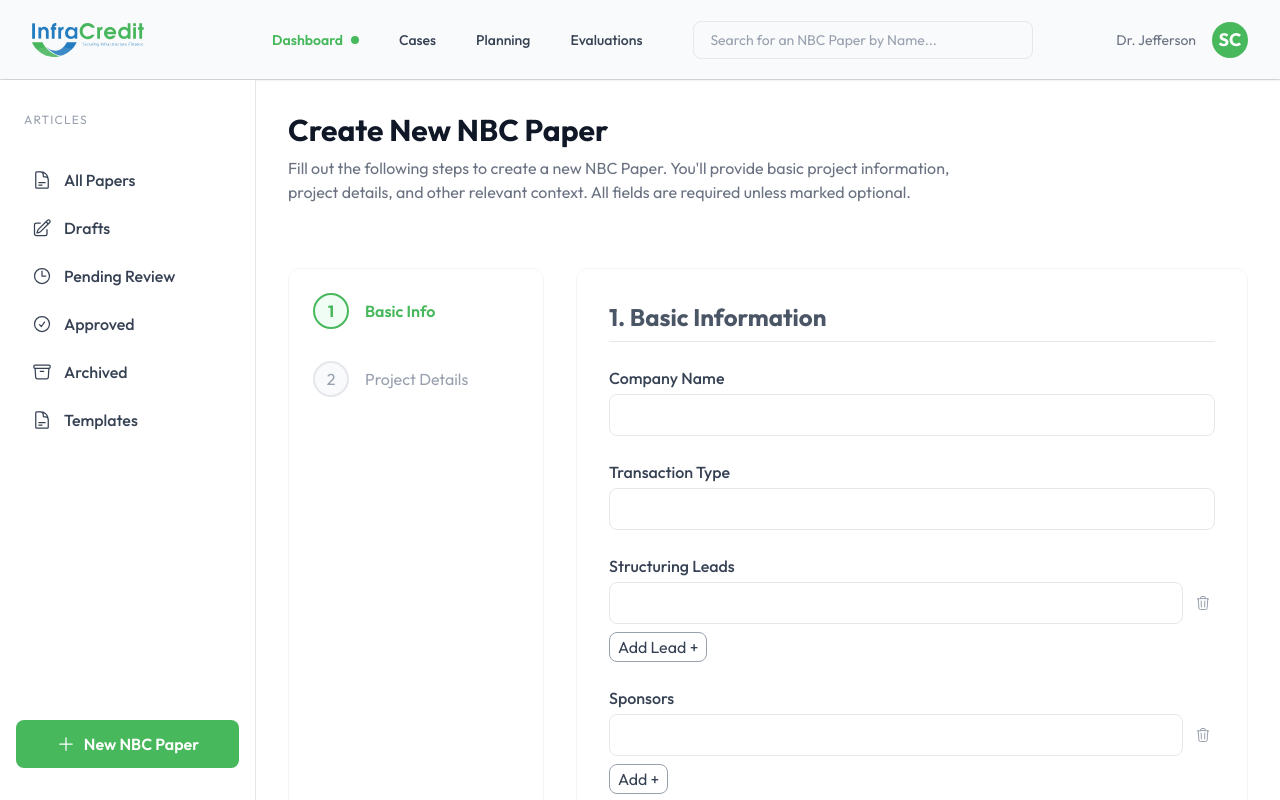
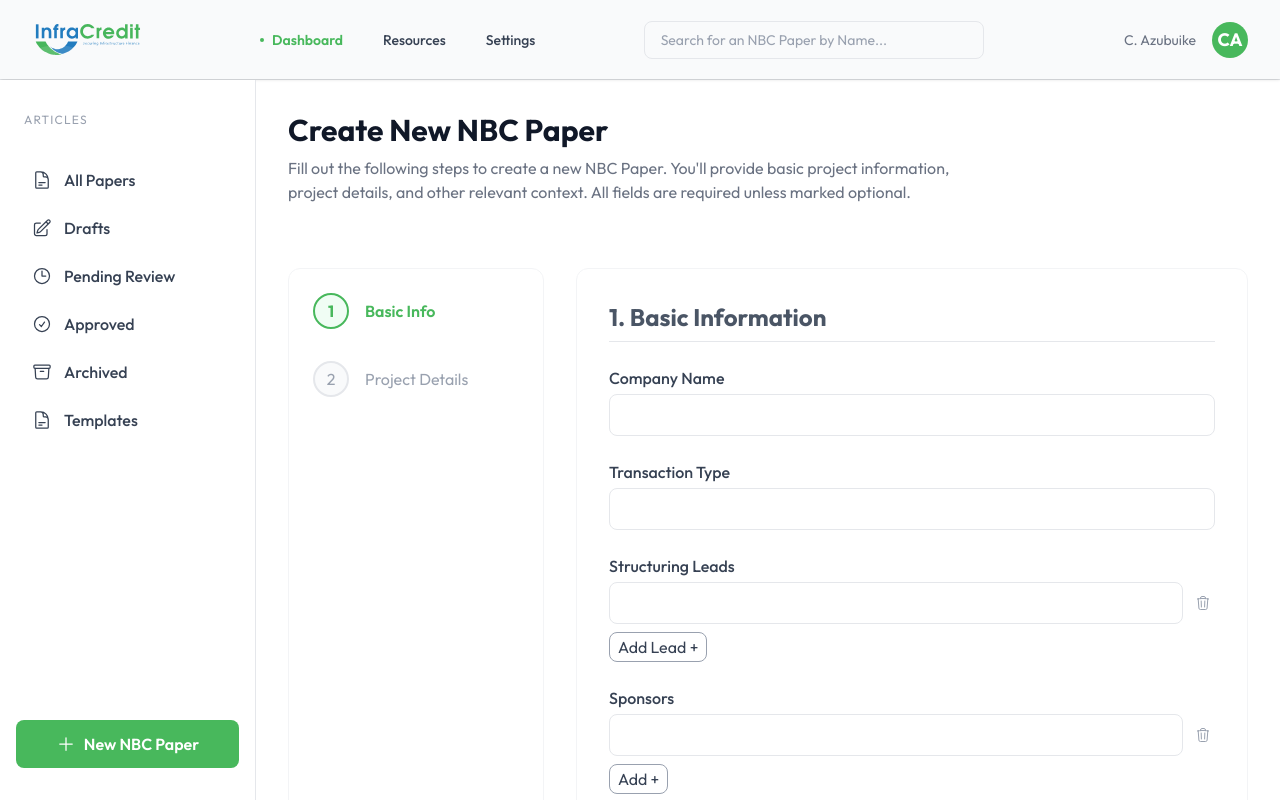
Before and after one commit to nolimit-buzz/nbc-rag-frontend, a Next.js app: page /documents/new in a window 1280 px wide. Built offline with nearby package versions, Linux system fonts and the light colour scheme.

Commit message:
fix theme

```diff
--- a/src/app/documents/[document_id]/page.tsx
+++ b/src/app/documents/[document_id]/page.tsx
@@ -6,7 +6,7 @@ import { PencilSquareIcon, CheckIcon, PlusIcon, ArrowDownTrayIcon, PaperAirplane
 import { motion, AnimatePresence } from "framer-motion";
 import { usePDF } from 'react-to-pdf';
 import Link from "next/dist/client/link";
-import Image from "next/image";
+import Navbar from '@/components/Navbar';
 interface Section {
   id: string;
   title: string;
@@ -24,7 +24,6 @@ export default function DocumentEditorPage() {
   const [editingSection, setEditingSection] = useState<string | null>(null);
   const [activeSection, setActiveSection] = useState<string>('section-0');
   const [editContent, setEditContent] = useState<string>("");
-  const [activeMenu, setActiveMenu] = useState("Dashboard");
   const [editingTitle, setEditingTitle] = useState(false);
   const [titleInput, setTitleInput] = useState("NBC Paper");
   const [companyName, setCompanyName] = useState("");
@@ -418,51 +417,7 @@ export default function DocumentEditorPage() {
   return (
     <div className="h-screen overflow-y-hidden bg-[#ffffff]">
       {/* Navbar */}
-      <nav className="top-0 left-0 right-0 z-30 h-20 bg-gray-50 shadow-sm flex items-center px-8">
-        <Link href="/">
-          <div className="flex items-center gap-2 mr-32">
-            <Image src="/logo.svg" alt="DigiCred Logo" width={120} height={100} className="w-28 h-auto" />
-          </div>
-        </Link>
-        <div className="flex gap-10 text-gray-700 font-medium text-sm relative">
-          {[
-            "Dashboard",
-            "Cases",
-            "Planning",
-            "Evaluations"
-          ].map((item) => (
-            <motion.div
-              key={item}
-              className="relative flex items-center cursor-pointer"
-              onClick={() => setActiveMenu(item)}
-              whileHover={{ scale: 1.08, color: '#48B85C' }}
-              transition={{ type: 'spring', stiffness: 400, damping: 20 }}
-            >
-              {activeMenu === item && (
-                <span className="absolute -left-3 w-1 h-1 rounded-full bg-[#48B85C]" />
-              )}
-              <a
-                href={item === "Dashboard" ? "/" : item.toLowerCase()}
-                className={`transition ${activeMenu === item ? "text-[#48B85C] font-semibold" : ""
-                }`}
-              >
-                {item}
-              </a>
-            </motion.div>
-          ))}
-        </div>
-        <div className="flex-1 flex justify-center">
-          <input
-            type="text"
-            placeholder="Search for an NBC Paper by Name..."
-            className="w-[340px] rounded-lg border border-gray-200 bg-gray-50 px-4 py-2 text-sm text-gray-800 placeholder-gray-400 focus:outline-none focus:border-[#48B85C]"
-          />
-        </div>
-        <div className="flex items-center gap-4 ml-8">
-          <span className="text-gray-500 text-sm">Dr. Jefferson</span>
-          <div className="w-9 h-9 rounded-full bg-[#48B85C] flex items-center justify-center text-lg font-extrabold text-white">SC</div>
-        </div>
-      </nav>
+    <Navbar />
       <div className="h-px bg-gray-200 w-full" />
 
       {/* Loading State */}
--- a/src/app/documents/new/page.tsx
+++ b/src/app/documents/new/page.tsx
@@ -3,8 +3,7 @@ import { useState } from "react";
 import { useRouter } from "next/navigation";
 import { PlusIcon, DocumentTextIcon, ArchiveBoxIcon, CheckCircleIcon, ClockIcon, PencilSquareIcon, TrashIcon } from '@heroicons/react/24/outline';
 import { motion } from 'framer-motion';
-import Link from "next/link";
-import Image from "next/image";
+import Navbar from '@/components/Navbar';
 interface FormData {
   companyName: string;
   dealName: string;
@@ -195,39 +194,7 @@ export default function NewNBCPaper() {
   return (
     <div className="h-screen overflow-y-hidden bg-[#fff] flex flex-col">
       {/* Navbar */}
-      <nav className="top-0 left-0 right-0 z-30 h-20 bg-gray-50 shadow-sm flex items-center px-8">
-        <Link href="/">
-          <div className="flex items-center gap-2 mr-32">
-            <Image src="/logo.svg" alt="DigiCred Logo" width={120} height={100} className="w-28 h-auto" />
-          </div>
-        </Link>
-        <div className="flex gap-10 text-gray-700 font-medium text-sm relative">
-          {["Dashboard", "Cases", "Planning", "Evaluations"].map((item) => (
-            <div key={item} className="relative flex flex-row items-center cursor-pointer">
-              <a
-                href={item === "Dashboard" ? "/" : item.toLowerCase()}
-                className={`transition ${item === 'Dashboard' ? 'text-[#48B85C] font-semibold' : ''}`}
-              >
-                {item}
-              </a>
-              {item === 'Dashboard' && (
-                <span className="ml-2 w-2 h-2 rounded-full bg-[#48B85C] inline-block align-middle" />
-              )}
-            </div>
-          ))}
-        </div>
-        <div className="flex-1 flex justify-center">
-          <input
-            type="text"
-            placeholder="Search for an NBC Paper by Name..."
-            className="w-[340px] rounded-lg border border-gray-200 bg-gray-50 px-4 py-2 text-sm text-gray-800 placeholder-gray-400 focus:outline-none focus:border-[#48B85C]"
-          />
-        </div>
-        <div className="flex items-center gap-4 ml-8">
-          <span className="text-gray-500 text-sm">Dr. Jefferson</span>
-          <div className="w-9 h-9 rounded-full bg-[#48B85C] flex items-center justify-center text-lg font-extrabold text-white">SC</div>
-        </div>
-      </nav>
+      <Navbar />
       <div className="h-px bg-gray-200 w-full" />
       <div className="flex flex-row min-h-[calc(100vh-5rem)]">
         {/* Sidebar (below navbar) */}
--- a/src/app/page.tsx
+++ b/src/app/page.tsx
@@ -1,10 +1,9 @@
 'use client';
 import { PlusIcon, DocumentTextIcon, ArchiveBoxIcon, CheckCircleIcon, ClockIcon, PencilSquareIcon } from '@heroicons/react/24/outline';
-import { motion } from 'framer-motion';
 import { useState, useEffect } from 'react';
 import { useRouter } from 'next/navigation';
 import Link from 'next/link';
-import Image from 'next/image';
+import Navbar from '@/components/Navbar';
 interface NBCPaper {
   _id: string;
   title: string;
@@ -28,7 +27,6 @@ const sidebarGroups = [
 ];
 
 export default function DashboardPage() {
-  const [activeMenu, setActiveMenu] = useState("Dashboard");
   const [nbcPapers, setNbcPapers] = useState<NBCPaper[]>([]);
   const [loading, setLoading] = useState(true);
   const [error, setError] = useState<string | null>(null);
@@ -62,90 +60,17 @@ export default function DashboardPage() {
     fetchNbcPapers();
   }, []);
 
-  // Calculate statistics from real data
-  const stats = [
-    {
-      name: 'Total NBC Papers',
-      value: nbcPapers.length,
-      icon: DocumentTextIcon,
-      color: 'bg-[#48B85C] text-white'
-    },
-    {
-      name: 'Drafts',
-      value: nbcPapers.filter(paper => paper.status === 'draft').length,
-      icon: PencilSquareIcon,
-      color: 'bg-[#1454D5] text-white'
-    },
-    {
-      name: 'Pending',
-      value: nbcPapers.filter(paper => paper.status === 'review' || paper.status === 'pending').length,
-      icon: ClockIcon,
-      color: 'bg-[#F3873F] text-white'
-    },
-    {
-      name: 'Approved',
-      value: nbcPapers.filter(paper => paper.status === 'published' || paper.status === 'approved').length,
-      icon: CheckCircleIcon,
-      color: 'bg-[#4E419F] text-white'
-    },
-  ];
 
-  console.log(activeMenu);
   return (
     <div className="min-h-screen overflow-y-hidden bg-[#ffffff] flex flex-col">
       {/* Navbar from documents page */}
-      <nav className="top-0 left-0 right-0 z-30 h-20 bg-gray-50 shadow-sm flex items-center px-8">
-        <Link href="/">
-          <div className="flex items-center gap-2 mr-32">
-            <Image src="/logo.svg" alt="DigiCred Logo" width={120} height={100} className="w-28 h-auto" />
-          </div>
-        </Link>
-        <div className="flex gap-10 text-gray-700 font-medium text-sm relative">
-          {[
-            "Dashboard",
-            "Cases",
-            "Planning",
-            "Evaluations"
-          ].map((item) => (
-            <motion.div
-              key={item}
-              className="relative flex items-center cursor-pointer"
-              onClick={() => setActiveMenu(item)}
-              whileHover={{ scale: 1.08, color: '#48B85C' }}
-              transition={{ type: 'spring', stiffness: 400, damping: 20 }}
-            >
-              {activeMenu === item && (
-                <span className="absolute -left-3 w-1 h-1 rounded-full bg-[#48B85C]" />
-              )}
-              <a
-                href={item === "Dashboard" ? "/" : item.toLowerCase()}
-                className={`transition ${
-                  activeMenu === item ? "text-[#48B85C] font-semibold" : ""
-                }`}
-              >
-                {item}
-              </a>
-            </motion.div>
-          ))}
-        </div>
-        <div className="flex-1 flex justify-center">
-          <input
-            type="text"
-            placeholder="Search for an NBC Paper by Name..."
-            className="w-[340px] rounded-lg border border-gray-200 bg-gray-50 px-4 py-2 text-sm text-gray-800 placeholder-gray-400 focus:outline-none focus:border-[#48B85C]"
-          />
-        </div>
-        <div className="flex items-center gap-4 ml-8">
-          <span className="text-gray-500 text-sm">Chinua Azubuike</span>
-          <div className="w-9 h-9 rounded-full bg-[#48B85C] flex items-center justify-center text-lg font-extrabold text-white">CA</div>
-        </div>
-      </nav>
+      <Navbar />
       <div className="h-px bg-gray-200 w-full" />
       <div className="flex flex-1">
         {/* Sidebar */}
         <aside className="w-64 bg-white border-r border-gray-200 flex flex-col py-8 px-4">
           <nav className="flex flex-col gap-2">
-            <div className="mb-6 text-xs text-gray-400 uppercase tracking-widest pl-2">Articles</div>
+            <div className="mb-6 text-xs text-gray-400 uppercase tracking-widest pl-2">Documents</div>
             {sidebarGroups.map((group) => (
               <button
                 key={group.name}
@@ -178,15 +103,44 @@ export default function DashboardPage() {
               New NBC Paper
             </button>
           </div>
-          {/* Statistics Cards */}
+          {/* Statistics Cards - Creative Content */}
           <div className="grid grid-cols-1 sm:grid-cols-2 md:grid-cols-4 gap-6 mb-10">
-            {stats.map((stat) => (
-              <div key={stat.name} className={`rounded-xl p-6 flex flex-col items-center ${stat.color}`}>
-                <stat.icon className="w-8 h-8 mb-2 opacity-90" />
-                <div className="text-3xl font-extrabold">{stat.value}</div>
-                <div className="text-base font-semibold">{stat.name}</div>
+            {/* Total Papers */}
+            <div className="rounded-xl p-6" style={{background: 'rgba(69, 206, 227, 0.4)', border: '1px solid rgba(69, 206, 227, 0.4)'}}>
+              <div>
+                <div className="inline-block mb-4 px-4 py-1 rounded-full text-sm font-medium text-gray-800/80" style={{background: 'rgba(63, 195, 214, 0.4)'}}>All Papers</div>
+                <div className="text-4xl font-extrabold text-gray-800 mb-2">{nbcPapers.length}</div>
+                <div className="text-lg font-semibold text-gray-800 mb-1">Every NBC paper in your pipeline</div>
+                <div className="text-gray-700 text-base mt-2">Track your progress from draft to approval</div>
               </div>
-            ))}
+            </div>
+            {/* Drafts */}
+            <div className="rounded-xl p-6" style={{background: 'rgba(106, 156, 220, 0.4)', border: '1px solid rgba(106, 156, 220, 0.4)'}}>
+              <div>
+                <div className="inline-block mb-4 px-4 py-1 rounded-full text-sm font-medium text-gray-800/80" style={{background: 'rgba(106, 156, 220, 0.4)'}}>Drafts in Progress</div>
+                <div className="text-4xl font-extrabold text-gray-800 mb-2">{nbcPapers.filter(p => p.status === 'draft').length}</div>
+                <div className="text-lg font-semibold text-gray-800 mb-1">Papers being written or edited</div>
+                <div className="text-gray-700 text-base mt-2">Keep refining your drafts for submission</div>
+              </div>
+            </div>
+            {/* Pending Review */}
+            <div className="rounded-xl p-6" style={{background: 'rgba(71, 186, 235, 0.4)', border: '1px solid rgba(71, 186, 235, 0.4)'}}>
+              <div>
+                <div className="inline-block mb-4 px-4 py-1 rounded-full text-sm font-medium text-gray-800/80" style={{background: 'rgba(63, 167, 209, 0.4)'}}>Awaiting Review</div>
+                <div className="text-4xl font-extrabold text-gray-800 mb-2">{nbcPapers.filter(p => p.status === 'review' || p.status === 'pending').length}</div>
+                <div className="text-lg font-semibold text-gray-800 mb-1">Papers submitted for review</div>
+                <div className="text-gray-700 text-base mt-2">Monitor feedback and approval status</div>
+              </div>
+            </div>
+            {/* Approved */}
+            <div className="rounded-xl p-6" style={{background: 'rgba(53, 222, 177, 0.4)', border: '1px solid rgba(53, 222, 177, 0.4)'}}>
+              <div>
+                <div className="inline-block mb-4 px-4 py-1 rounded-full text-sm font-medium text-gray-800/80" style={{background: 'rgba(47, 202, 161, 0.4)'}}>Approved Papers</div>
+                <div className="text-4xl font-extrabold text-gray-800 mb-2">{nbcPapers.filter(p => p.status === 'published' || p.status === 'approved').length}</div>
+                <div className="text-lg font-semibold text-gray-800 mb-1">Papers ready for next steps</div>
+                <div className="text-gray-700 text-base mt-2">Congratulations! These are ready to go</div>
+              </div>
+            </div>
           </div>
 
           {/* Loading State */}
@@ -252,11 +206,11 @@ export default function DashboardPage() {
                       <div className="flex items-start justify-between mb-2">
                         {/* Status badge */}
                         <span className={`px-3 py-1 rounded-lg text-xs font-semibold ${
-                          paper.status === 'draft' ? 'bg-blue-100 text-blue-700' :
+                          paper.status === 'draft' ? '' :
                           paper.status === 'published' || paper.status === 'approved' ? 'bg-green-100 text-green-700' :
                           paper.status === 'review' || paper.status === 'pending' ? 'bg-yellow-100 text-yellow-700' :
                           'bg-gray-100 text-gray-700'
-                        }`}>
+                        }`} style={paper.status === 'draft' ? {background: 'rgba(106, 156, 220, 0.4)', color: '#23406c'} : {}}>
                           {paper.status ? paper.status.charAt(0).toUpperCase() + paper.status.slice(1) : 'Unknown'}
                         </span>
                         {/* Three-dot menu */}
--- /dev/null
+++ b/src/components/Navbar.tsx
@@ -0,0 +1,57 @@
+import Link from 'next/link';
+import Image from 'next/image';
+import { motion } from 'framer-motion';
+import React, { useState } from 'react';
+
+
+
+const menuItems = [
+  'Dashboard',
+  'Resources',
+  'Settings',
+];
+
+export default function Navbar() {
+    const [activeMenu, setActiveMenu] = useState('Dashboard');
+  return (
+    <nav className="top-0 left-0 right-0 z-30 h-20 bg-gray-50 shadow-sm flex items-center px-8">
+      <Link href="/">
+        <div className="flex items-center gap-2 mr-32">
+          <Image src="/logo.svg" alt="DigiCred Logo" width={120} height={100} className="w-28 h-auto" />
+        </div>
+      </Link>
+      <div className="flex gap-10 text-gray-700 font-medium text-sm relative">
+        {menuItems.map((item) => (
+          <motion.div
+            key={item}
+            className="relative flex items-center cursor-pointer"
+            onClick={() => setActiveMenu(item)}
+            whileHover={{ scale: 1.08, color: '#48B85C' }}
+            transition={{ type: 'spring', stiffness: 400, damping: 20 }}
+          >
+            {activeMenu === item && (
+              <span className="absolute -left-3 w-1 h-1 rounded-full bg-[#48B85C]" />
+            )}
+            <a
+              href={item === 'Dashboard' ? '/' : item.toLowerCase()}
+              className={`transition ${activeMenu === item ? 'text-[#48B85C] font-semibold' : ''}`}
+            >
+              {item}
+            </a>
+          </motion.div>
+        ))}
+      </div>
+      <div className="flex-1 flex justify-center">
+        <input
+          type="text"
+          placeholder="Search for an NBC Paper by Name..."
+          className="w-[340px] rounded-lg border border-gray-200 bg-gray-50 px-4 py-2 text-sm text-gray-800 placeholder-gray-400 focus:outline-none focus:border-[#48B85C]"
+        />
+      </div>
+      <div className="flex items-center gap-4 ml-8">
+        <span className="text-gray-500 text-sm">C. Azubuike</span>
+        <div className="w-9 h-9 rounded-full bg-[#48B85C] flex items-center justify-center text-lg font-extrabold text-white">CA</div>
+      </div>
+    </nav>
+  );
+}
```
Also changed, not shown: public/logo.svg.
